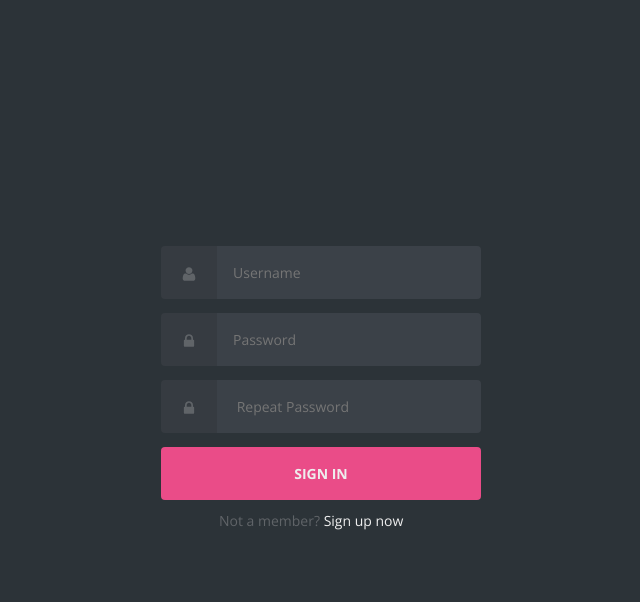
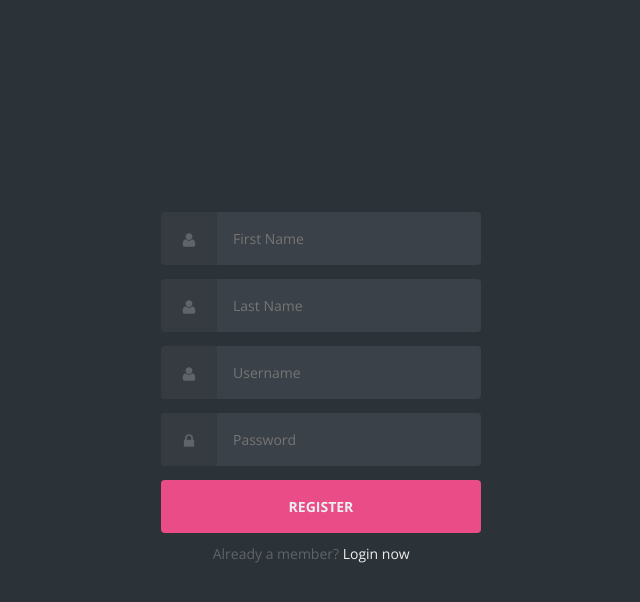
Before and after one commit to ujjusinghania/Dispatch, a Flask app: page /register in a window 1280 px wide. Shown: the top 602 px of the page, without its empty margins (319-959 px from the left). Run offline with Flask 2, Linux system fonts and the light colour scheme.

Commit message:
Mockup of login and register pages

```diff
--- a/Dispatch App/main.py
+++ b/Dispatch App/main.py
@@ -14,7 +14,7 @@ app = Flask(__name__)
 
 
 @app.route('/')
-def homepage():
+def login():
     return render_template('login.html')
 
 @app.route('/register')
--- a/Dispatch App/templates/register.html
+++ b/Dispatch App/templates/register.html
@@ -17,27 +17,32 @@
     <form action="https://httpbin.org/post" method="POST" class="form login">
 
       <div class="form__field">
-        <label for="login__username"><svg class="icon"><use xmlns:xlink="http://www.w3.org/1999/xlink" xlink:href="#user"></use></svg><span class="hidden">Username</span></label>
-        <input id="login__username" type="text" name="username" class="form__input" placeholder="Username" required>
+        <label for="register_fname"><svg class="icon"><use xmlns:xlink="http://www.w3.org/1999/xlink" xlink:href="#user"></use></svg><span class="hidden">Password</span></label>
+        <input id="register_fname" type="text" name="fname" class="form__input" placeholder="First Name" required>
       </div>
 
       <div class="form__field">
-        <label for="login__password"><svg class="icon"><use xmlns:xlink="http://www.w3.org/1999/xlink" xlink:href="#lock"></use></svg><span class="hidden">Password</span></label>
-        <input id="login__password" type="password" name="password" class="form__input" placeholder="Password" required>
+        <label for="register_lname"><svg class="icon"><use xmlns:xlink="http://www.w3.org/1999/xlink" xlink:href="#user"></use></svg><span class="hidden">Password</span></label>
+        <input id="register_lname" type="text" name="lname" class="form__input" placeholder="Last Name" required>
       </div>
 
       <div class="form__field">
-        <label for="login__password"><svg class="icon"><use xmlns:xlink="http://www.w3.org/1999/xlink" xlink:href="#lock"></use></svg><span class="hidden">Password</span></label>
-        <input id="login__password" type="password" name="password" class="form__input" placeholder=" Repeat Password" required>
+        <label for="register_username"><svg class="icon"><use xmlns:xlink="http://www.w3.org/1999/xlink" xlink:href="#user"></use></svg><span class="hidden">Username</span></label>
+        <input id="register_username" type="text" name="username" class="form__input" placeholder="Username" required>
       </div>
 
       <div class="form__field">
-        <input type="submit" value="Sign In">
+        <label for="register_password"><svg class="icon"><use xmlns:xlink="http://www.w3.org/1999/xlink" xlink:href="#lock"></use></svg><span class="hidden">Password</span></label>
+        <input id="register_password" type="password" name="password" class="form__input" placeholder="Password" required>
+      </div>
+
+      <div class="form__field">
+        <input type="submit" value="Register">
       </div>
 
     </form>
 
-    <p class="text--center">Not a member? <a href="#">Sign up now</a> <svg class="icon"><use xmlns:xlink="http://www.w3.org/1999/xlink" xlink:href="assets/images/icons.svg#arrow-right"></use></svg></p>
+    <p class="text--center">Already a member? <a href="/">Login now</a> <svg class="icon"><use xmlns:xlink="http://www.w3.org/1999/xlink" xlink:href="assets/images/icons.svg#arrow-right"></use></svg></p>
 
   </div>
 
```
